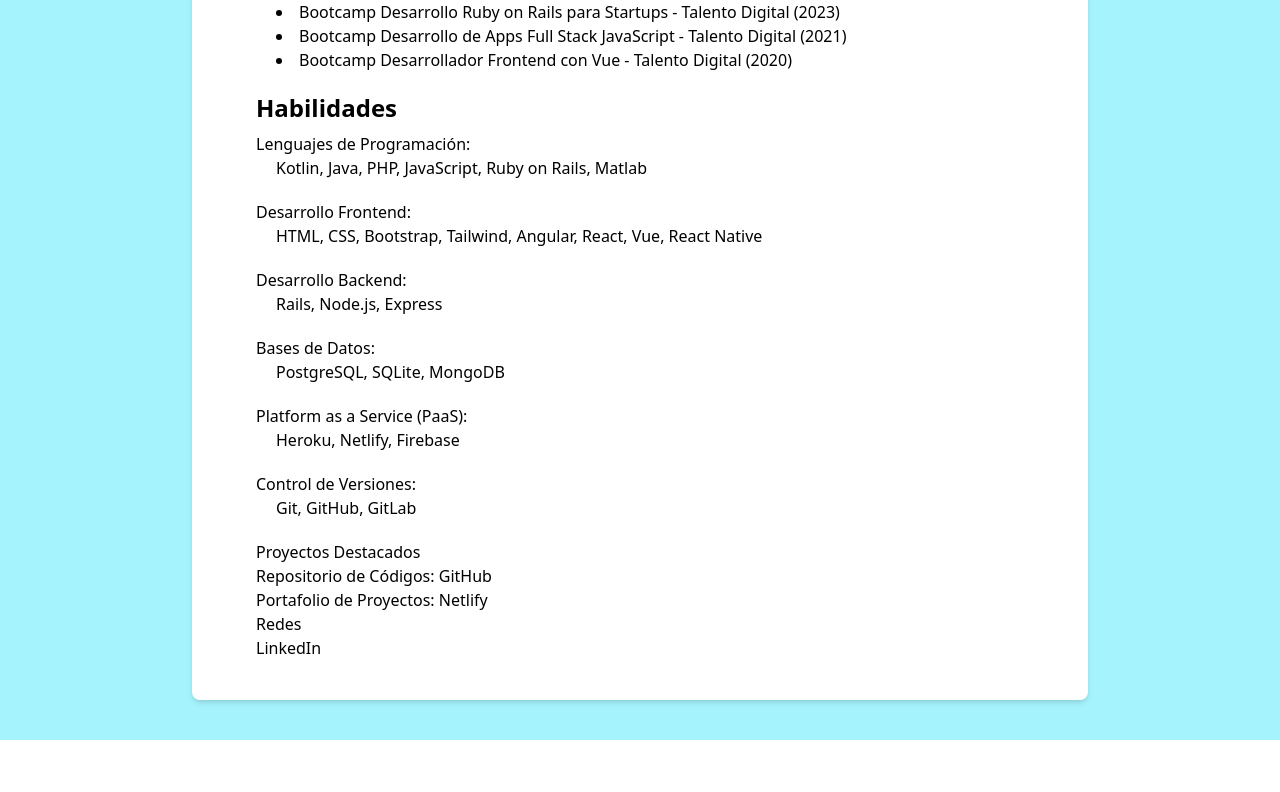
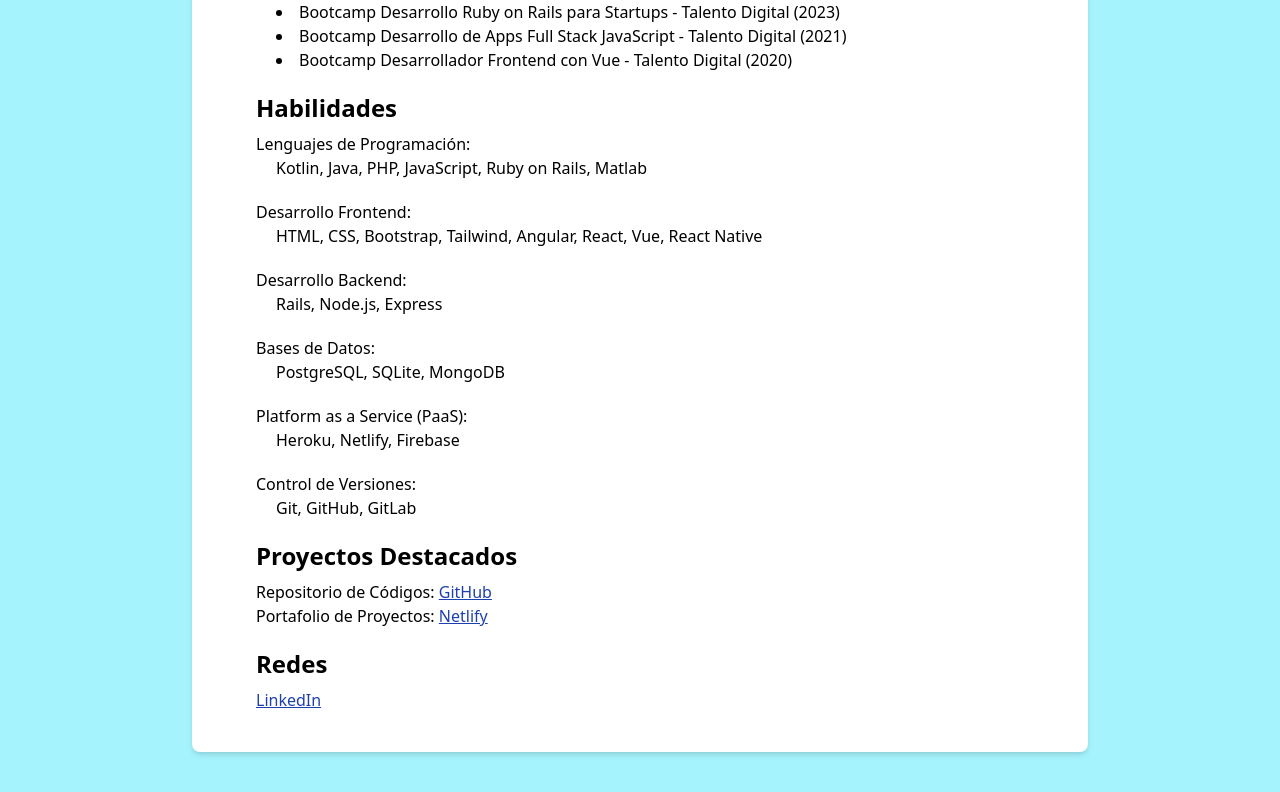
Before and after one commit to pedro-donoso/portafolio-nextjs, a Next.js app: page / in a window 1280 px wide. Shown: the part 1200-1992 px from the top of the page. Before the commit the page ends 1940 px from the top, so only its background shows below. Built offline with nearby package versions, Linux system fonts and the light colour scheme.

Commit message:
agrego enlace

```diff
--- a/app/page.tsx
+++ b/app/page.tsx
@@ -3,7 +3,7 @@
 const Home: React.FC = () => {
   return (
     <main className='px-16 py-10 max-w-4xl mx-auto bg-white rounded-lg shadow-md'>
-      <h1 className='text-2xl font-bold mb-2 text-center'>Pedro Eduardo Donoso Ramírez</h1>
+      <h1 className='text-2xl font-bold mb-2 text-center'>PEDRO EDUARDO DONOSO RAMÍREZ</h1>
       <p className='mt-2 text-center'>Desarrollador Full Stack | +56 9 5396 8887 | <a href="mailto:pedro.eduardo.donoso@gmail.com" className='text-blue-800'>pedro.eduardo.donoso@gmail.com</a></p>
 
       <section className='mt-5' id='perfil'>
@@ -71,17 +71,17 @@
         <p className='list-disc list-inside ml-5 mb-5 text-justify'>Git, GitHub, GitLab</p>
       </section>
 
-      <section>
-        <h2 id='proyectos'>Proyectos Destacados</h2>
+      <section className='mt-5' id='proyectos'>
+        <h2 className='text-2xl font-bold mb-2'>Proyectos Destacados</h2>
         <ul>
-          <li>Repositorio de Códigos: <a href="https://github.com/tu_usuario" target="_blank">GitHub</a></li>
-          <li>Portafolio de Proyectos: <a href="https://tu_portafolio.netlify.app" target="_blank">Netlify</a></li>
+          <li>Repositorio de Códigos: <a href="https://github.com/pedro-donoso" target="_blank" className='text-blue-800 underline'>GitHub</a></li>
+          <li>Portafolio de Proyectos: <a href="https://app.netlify.com/teams/pedro-donoso/sites" target="_blank" className='text-blue-800 underline'>Netlify</a></li>
         </ul>
       </section>
 
-      <section>
-        <h2 id='redes'>Redes</h2>
-        <p><a href="https://www.linkedin.com/in/tu_perfil" target="_blank">LinkedIn</a></p>
+      <section className='mt-5' id='redes'>
+        <h2 className='text-2xl font-bold mb-2'>Redes</h2>
+        <p><a href="https://www.linkedin.com/in/pedro-donoso-frontend/" target="_blank" className='text-blue-800 underline'>LinkedIn</a></p>
       </section>
     </main>
   );
```
